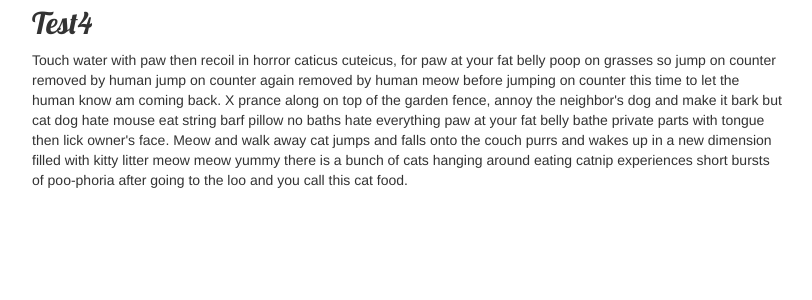
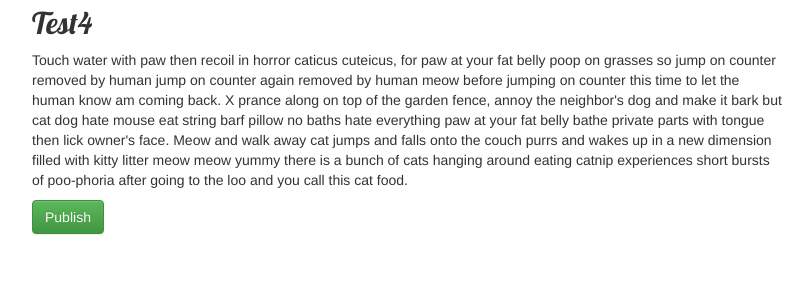
Before and after one commit to sofiacarballo/django-blog, a Django app: page /post/4/ in a window 1280 px wide. Shown: the part 157-457 px from the top of the page, without its empty margins (38-850 px from the left). Run offline with Django 3.2, Linux system fonts and the light colour scheme; data comes from the database, SQL or seed files in the repository; both versions use the stored data as it was after the commit; some libraries are stand-ins or nearby versions.

Commit message:
Implement making a dreaft first and then publish the post

```diff
--- a/blog/templates/blog/base.html
+++ b/blog/templates/blog/base.html
@@ -13,6 +13,7 @@
     <div class="page-header">
       {% if user.is_authenticated %}
         <a href="{% url 'post_new' %}" class="top-menu"><span class="glyphicon glyphicon-plus"></span></a>
+        <a href="{% url 'post_draft_list' %}" class="top-menu"><span class="glyphicon glyphicon-edit"></span></a>
       {% endif %}
       <h1><a href="/">Django Girls Blog</a></h1>
     </div>
--- a/blog/templates/blog/post_detail.html
+++ b/blog/templates/blog/post_detail.html
@@ -13,6 +13,8 @@
   <div class="date">
     <h3>Published:</h3> {{ post.published_date }}
   </div>
+  {% else %}
+    <a class="btn btn-success" href="{% url 'post_publish' pk=post.pk %}">Publish</a>
   {% endif %}
 </div>
 {% endblock %}
--- a/blog/urls.py
+++ b/blog/urls.py
@@ -6,5 +6,7 @@ urlpatterns = [
     path('post/<int:pk>/', views.post_detail, name='post_detail'),
     path('post/new/', views.post_new, name='post_new'),
     path('post/<int:pk>/edit/', views.post_edit, name='post_edit'),
+    path('drafts/', views.post_draft_list, name='post_draft_list'),
+    path('post/<pk>/publish/', views.post_publish, name='post_publish'),
     path('post/<pk>/remove/', views.post_remove, name='post_remove'),
 ]
--- a/blog/views.py
+++ b/blog/views.py
@@ -37,6 +37,15 @@ def post_edit(request, pk):
         form = PostForm(instance=post)
     return render(request, 'blog/post_edit.html', {'form': form})
 
+def post_draft_list(request):
+    posts = Post.objects.filter(published_date__isnull=True).order_by('created_date')
+    return render(request, 'blog/post_draft_list.html', {'posts': posts})
+
+def post_publish(request, pk):
+    post = get_object_or_404(Post, pk=pk)
+    post.publish()
+    return redirect('post_detail', pk=pk)
+
 def post_remove(request, pk):
     post = get_object_or_404(Post, pk=pk)
     post.delete()
```
Also changed, not shown: blog/templates/blog/post_draft_list.html (added, +11 -0 lines), db.sqlite3.
